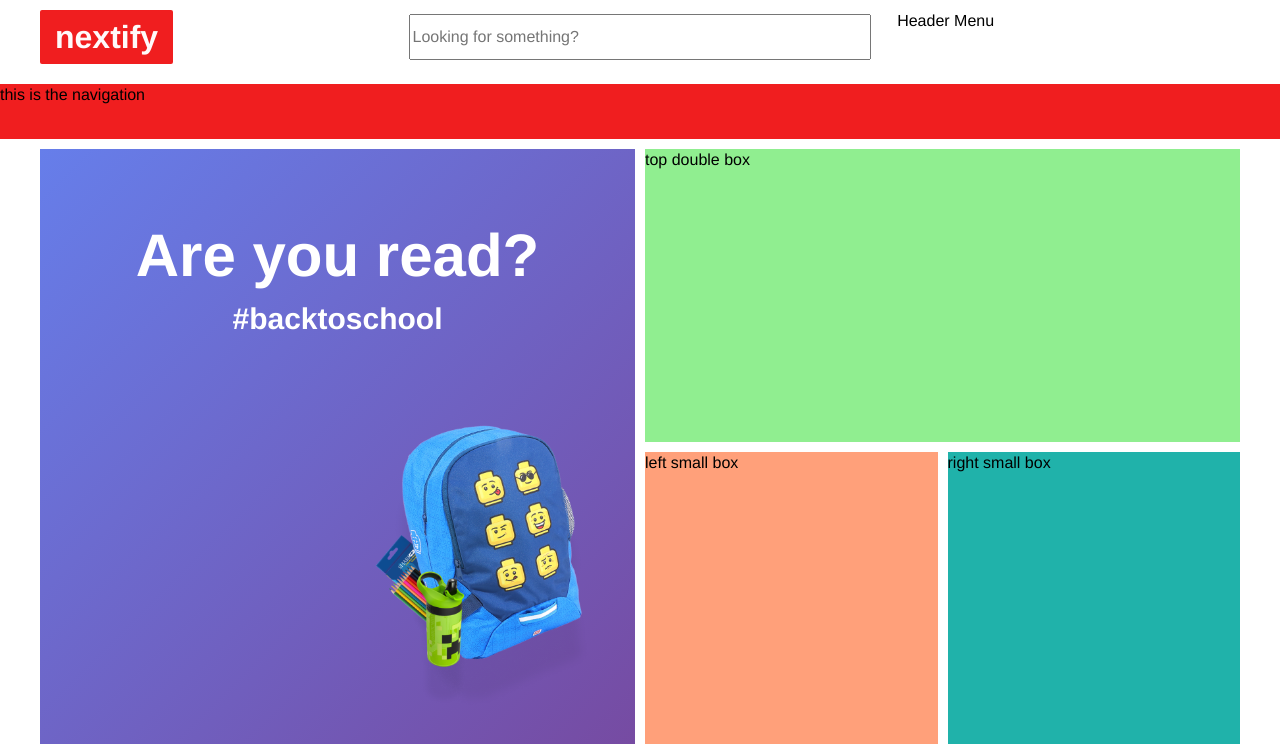
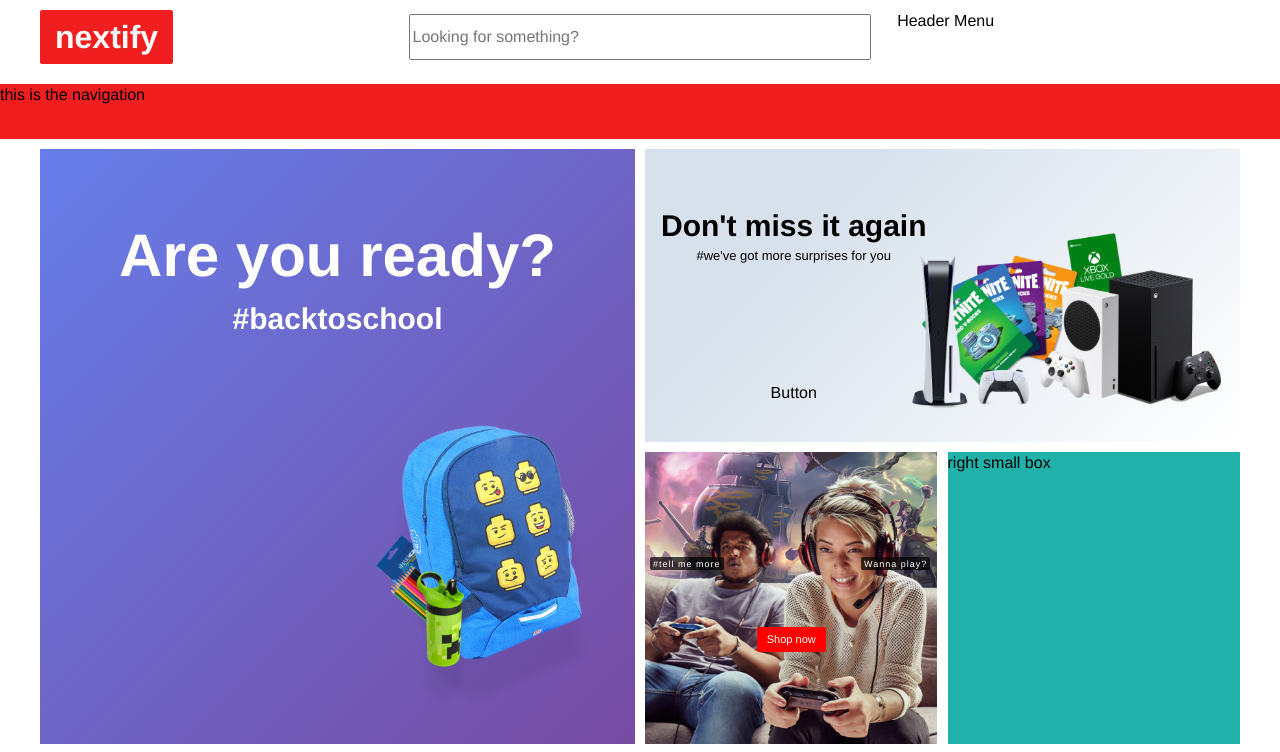
Before and after one commit to cojoclaudiu/squareify, a Next.js app: page / in a window 1280 px wide. Shown: the top 752 px of the page. Built offline with nearby package versions, Linux system fonts and the light colour scheme.

Commit message:
Adding boxes components

```diff
--- /dev/null
+++ b/src/components/Boxes/DoubleBox/DoubleBox.jsx
@@ -0,0 +1,18 @@
+import Link from 'next/link';
+import Image from 'next/image';
+import styles from './DoubleBox.module.css';
+
+export default function DoubleBox({ title, description, image, alt }) {
+  return (
+    <Link href="/" passHref>
+      <a href="replace" className={styles.topDoubleBox}>
+        <div className={styles.doubleBoxImage}>
+          <Image height={292.5} width={595} src={image} alt={alt} layout="responsive" />
+        </div>
+        <h2 className={styles.doubleBoxTitle}>{title}</h2>
+        <h2 className={styles.doubleBoxDescription}>{description}</h2>
+        <div className={styles.doubleBoxButton}>Button</div>
+      </a>
+    </Link>
+  );
+}
--- /dev/null
+++ b/src/components/Boxes/DoubleBox/DoubleBox.module.css
@@ -0,0 +1,35 @@
+.topDoubleBox {
+  grid-area: 1 / 3 / 2 / 5;
+  display: grid;
+  grid-template-columns: repeat(2, 1fr);
+  grid-template-rows: repeat(3, 1fr);
+  background-color: var(--doubleBoxColor);
+  background-image: var(--doubleBoxGradient);
+}
+
+.doubleBoxImage {
+  grid-area: 1 / 1 / 4 /3;
+}
+
+.doubleBoxTitle {
+  grid-area: 1 / 1 / 2 /2;
+  display: flex;
+  align-items: flex-end;
+  justify-content: center;
+  font-size: var(--doubleBoxTitle);
+}
+.doubleBoxDescription {
+  grid-area: 2 / 1 / 3 / 2;
+  display: flex;
+  align-items: baseline;
+  justify-content: center;
+  font-size: var(--doubleBoxDescription);
+  font-weight: 300;
+}
+
+.doubleBoxButton {
+  grid-area: 3 / 1 /4/ 2;
+  display: flex;
+  align-items: center;
+  justify-content: center;
+}
--- a/src/components/Boxes/BigBox/MainBox.jsx
+++ b/src/components/Boxes/MainBox/MainBox.jsx
@@ -2,12 +2,12 @@
 import Image from 'next/image';
 import styles from './MainBox.module.css';
 
-export default function MainBox({ image, title, description }) {
+export default function MainBox({ image, title, description, alt }) {
   return (
     <Link href="/" passHref>
       <a href="replace" className={styles.mainBox}>
         <div className={styles.mainImage}>
-          <Image height={595} width={595} src={image} alt="Back to school Ad" layout="responsive" />
+          <Image height={595} width={595} src={image} alt={alt} layout="responsive" />
         </div>
 
         <h2 className={styles.mainTitle}>{title}</h2>
--- a/src/components/Boxes/BigBox/MainBox.module.css
+++ b/src/components/Boxes/MainBox/MainBox.module.css
@@ -1,10 +1,10 @@
 .mainBox {
   grid-area: 1 / 1 / span 2 / span 2;
-  background-color: lightcoral;
   display: grid;
   grid-template-columns: repeat(4, 1fr);
   grid-template-rows: repeat(4, 1fr);
-  background-image: linear-gradient(135deg, #667eea 0%, #764ba2 100%);
+  background-color: var(--mainBoxColor);
+  background-image: var(--mainBoxGradient);
 }
 
 .mainImage {
--- /dev/null
+++ b/src/components/Boxes/SquareLeftBox/SquareLeftBox.jsx
@@ -0,0 +1,18 @@
+import Link from 'next/link';
+import Image from 'next/image';
+import styles from './SquareLeftBox.module.css';
+
+export default function SqureLeftBox({ title, description, image, alt }) {
+  return (
+    <Link href="/" passHref>
+      <a href="replace" className={styles.smLftBox}>
+        <div className={styles.imageContainer}>
+          <Image height={292.5} width={292.5} src={image} alt={alt} layout="responsive" />
+        </div>
+        <h2 className={styles.squareTitle}>{title}</h2>
+        <h2 className={styles.squareDescription}>{description}</h2>
+        <div className={styles.squareButton}>Shop now</div>
+      </a>
+    </Link>
+  );
+}
--- /dev/null
+++ b/src/components/Boxes/SquareLeftBox/SquareLeftBox.module.css
@@ -0,0 +1,51 @@
+.smLftBox {
+  grid-area: 2 / 3 / 3 / 4;
+  display: grid;
+  grid-template-columns: repeat(7, 1fr);
+  grid-template-rows: repeat(7, 1fr);
+}
+
+.imageContainer {
+  grid-area: 1 / 1 / 8 /8;
+  z-index: -1;
+}
+
+.squareTitle {
+  grid-area: 3/6/4/8;
+}
+.squareDescription {
+  grid-area: 3/1/4/3;
+}
+
+.squareDescription,
+.squareTitle {
+  display: flex;
+  align-self: center;
+  justify-self: center;
+  width: fit-content;
+  height: fit-content;
+
+  border-radius: 2px;
+
+  font-size: 0.9rem;
+  font-weight: lighter;
+  letter-spacing: 1px;
+
+  padding: 1px 3px 0 3px;
+  margin-top: 15px;
+
+  background-color: rgba(0, 0, 0, 0.7);
+  color: white;
+}
+
+.squareButton {
+  grid-area: 5 /3 / 6/6;
+  background-color: red;
+  align-self: center;
+  justify-self: center;
+  border-radius: 2px;
+  padding: 5px 10px;
+  color: white;
+
+  font-size: 1.1rem;
+}
--- a/src/components/ui/HomeHeroBox/HomeHeroBox.jsx
+++ b/src/components/ui/HomeHeroBox/HomeHeroBox.jsx
@@ -1,26 +1,36 @@
 import Link from 'next/link';
-import MainBox from '../../Boxes/BigBox/MainBox';
+import MainBox from '../../Boxes/MainBox/MainBox';
+import DoubleBox from '../../Boxes/DoubleBox/DoubleBox';
+import SqureLeftBox from '../../Boxes/SquareLeftBox/SquareLeftBox';
 import styles from './HomeHeroBox.module.css';
 
 // Images
 import BackToSchool from '../../../../public/assets/homepage/backtoschool.png';
+import Console from '../../../../public/assets/homepage/console.png';
+import WannaPlay from '../../../../public/assets/homepage/wanna-play.png';
 
 export default function HomeHeroBox() {
   return (
     <>
-      <MainBox image={BackToSchool} title="Are you read?" description="#backtoschool" />
+      <MainBox
+        image={BackToSchool}
+        title="Are you ready?"
+        description="#backtoschool"
+        alt="Back to school Ad"
+      />
 
-      <Link href="/" passHref>
-        <a href="replace" className={styles.topDoubleBox}>
-          <div>top double box</div>
-        </a>
-      </Link>
-
-      <Link href="/" passHref>
-        <a href="replace" className={styles.smLftBox}>
-          <div>left small box</div>
-        </a>
-      </Link>
+      <DoubleBox
+        image={Console}
+        title="Don't miss it again"
+        description="#we've got more surprises for you"
+        alt="Back to school Ad"
+      />
+      <SqureLeftBox
+        image={WannaPlay}
+        title="Wanna play?"
+        description="#tell me more"
+        alt="Back to school Ad"
+      />
 
       <Link href="/" passHref>
         <a href="replace" className={styles.smRgtBox}>
--- a/src/components/ui/HomeHeroBox/HomeHeroBox.module.css
+++ b/src/components/ui/HomeHeroBox/HomeHeroBox.module.css
@@ -1,13 +1,3 @@
-.topDoubleBox {
-  grid-area: 1 / 3 / auto / -1;
-  background-color: lightgreen;
-}
-
-.smLftBox {
-  grid-area: 2 / 3 / 3 / 4;
-  background-color: lightsalmon;
-}
-
 .smRgtBox {
   grid-area: 2 / 4 / 3 / 5;
   background-color: lightseagreen;
--- a/src/components/ui/HomepageContainer/HomepageContainer.module.css
+++ b/src/components/ui/HomepageContainer/HomepageContainer.module.css
@@ -1,6 +1,7 @@
 .homepageContainer {
   display: grid;
   grid-template-columns: repeat(4, 1fr);
+  grid-template-rows: repeat(2, 1fr);
   gap: var(--gap);
   height: calc(var(--appWidth) / 2 - var(--gap) / 2);
   margin-bottom: 10px;
--- a/src/styles/globalVariables.css
+++ b/src/styles/globalVariables.css
@@ -9,7 +9,16 @@
   --mainColor: #f01e1f;
   --secondaryColor: #fed2d1;
 
+  --mainBoxGradient: linear-gradient(135deg, #667eea 0%, #764ba2 100%);
+  --mainBoxColor: #667eea;
+
+  --doubleBoxColor: #d7e1ec;
+  --doubleBoxGradient: linear-gradient(315deg, #ffffff 0%, #d7e1ec 74%);
+
   /* Font Sizes */
   --mainBoxDescription: 3rem;
   --mainBoxTitle: 6rem;
+
+  --doubleBoxTitle: 3rem;
+  --doubleBoxDescription: 1.3rem;
 }
```
Also changed, not shown: public/assets/homepage/console.png (added), public/assets/homepage/wanna-play.png (added).
